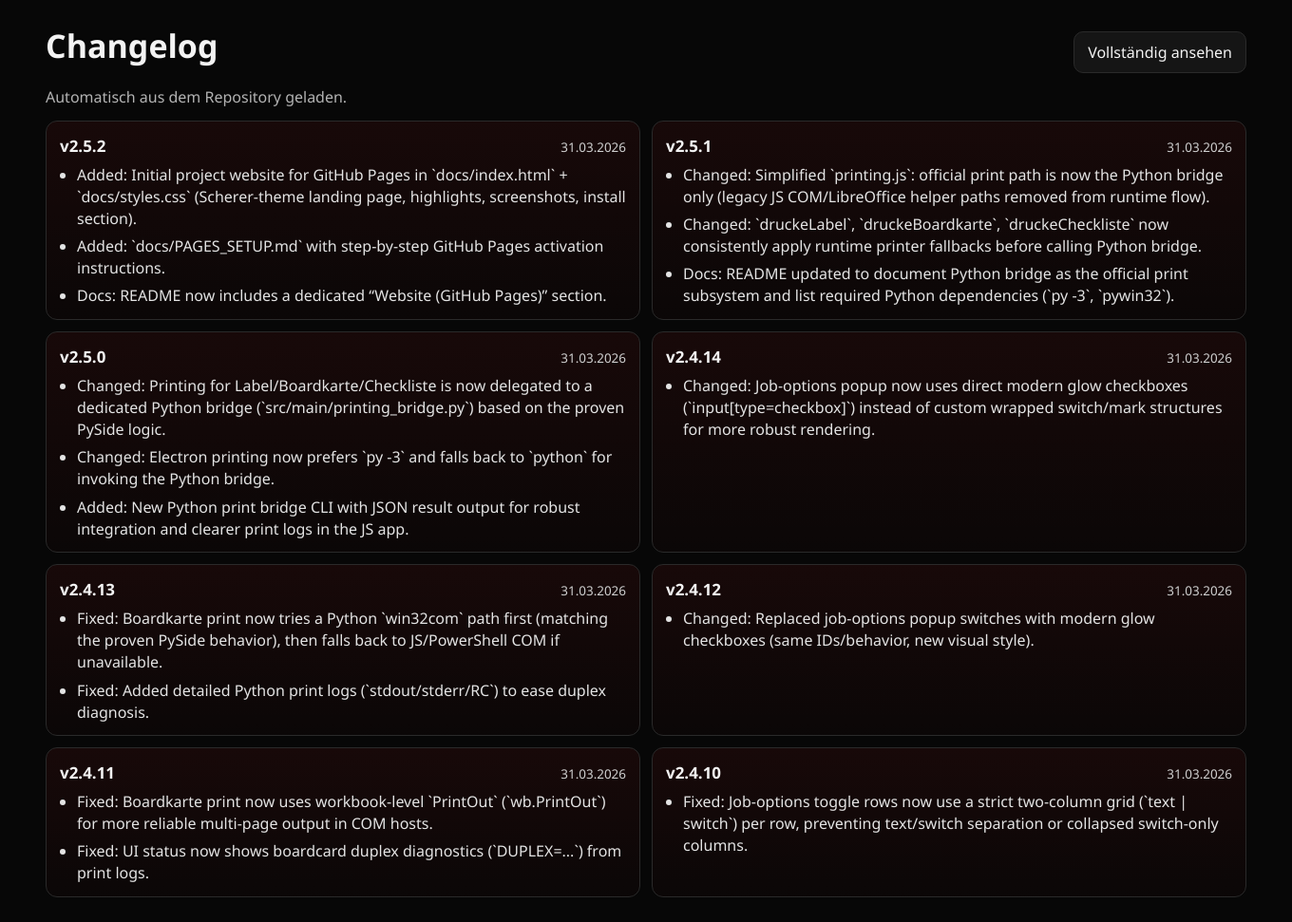
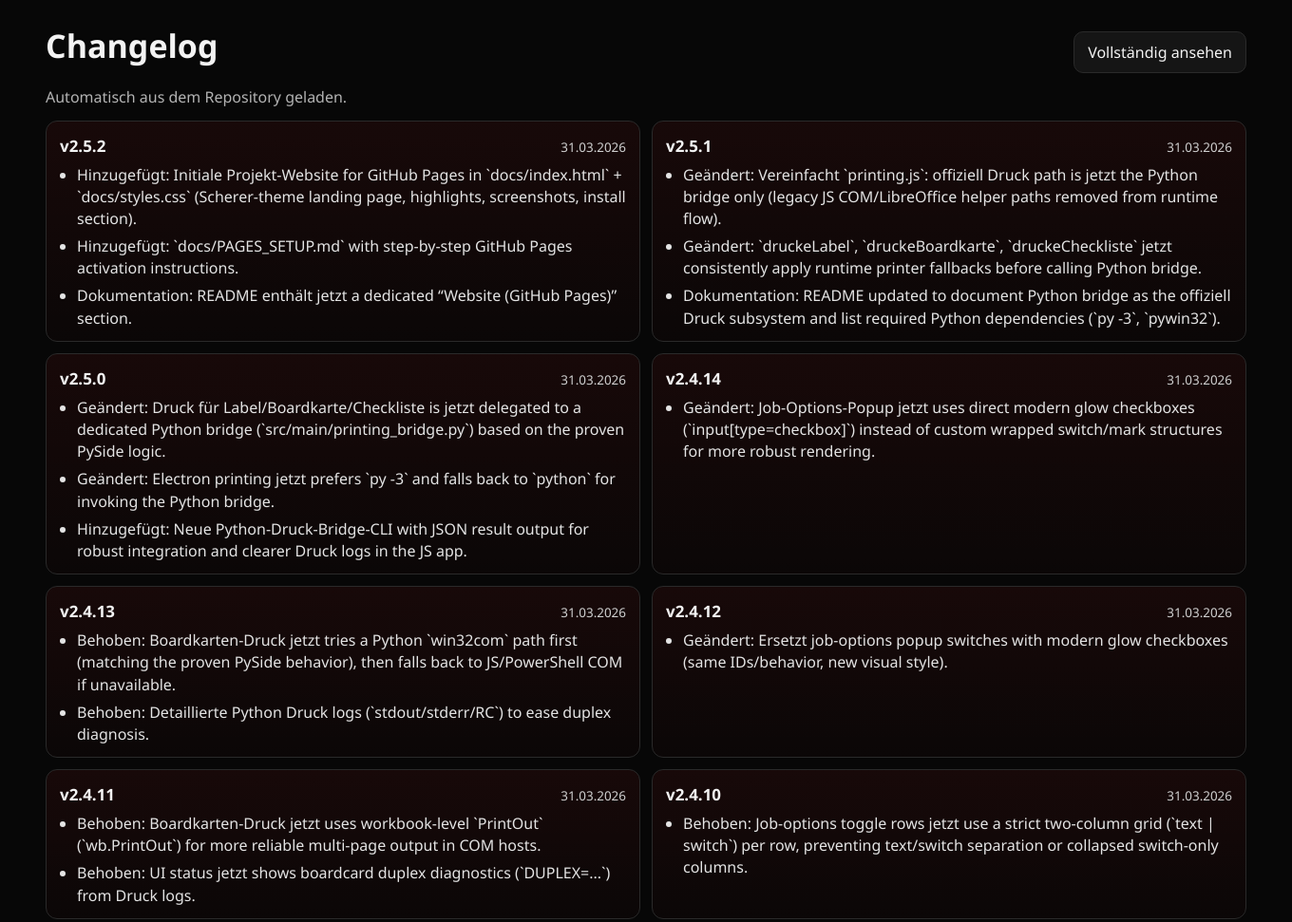
Before and after one commit to SpookyyQ/Scherer-Dokument-Generator-JS-Public, an Electron app: page docs/index.html in a window 1360 px wide. Shown: the part 2683-3654 px from the top of the page at 95% size. Drawn offline with Linux system fonts and the light colour scheme; no server answers.

Commit message:
feat(docs): localize dynamic changelog labels and entries to german

```diff
--- a/docs/index.html
+++ b/docs/index.html
@@ -6,7 +6,7 @@
   <title>Scherer Dokument-Generator</title>
   <meta name="description" content="Scherer Dokument-Generator: Boardkarte, Label und Checkliste schnell erstellen und drucken." />
   <link rel="stylesheet" href="./styles.css?v=20260401-9" />
-  <script src="./site.js?v=20260401-2" defer></script>
+  <script src="./site.js?v=20260401-3" defer></script>
 </head>
 <body>
   <header class="hero">
--- a/docs/site.js
+++ b/docs/site.js
@@ -3,6 +3,29 @@
   const BRANCH = "main";
   const MAX_CHANGELOG_CARDS = 8;
   const MAX_ITEMS_PER_CARD = 4;
+  const SECTION_TRANSLATIONS = {
+    Added: "Hinzugefügt",
+    Changed: "Geändert",
+    Fixed: "Behoben",
+    Removed: "Entfernt",
+    Deprecated: "Veraltet",
+    Security: "Sicherheit",
+    Docs: "Dokumentation",
+  };
+
+  const PHRASE_TRANSLATIONS = [
+    [/^Initial project website/i, "Initiale Projekt-Website"],
+    [/^README now includes/i, "README enthält jetzt"],
+    [/^Simplified/i, "Vereinfacht"],
+    [/^Replaced/i, "Ersetzt"],
+    [/^Added detailed/i, "Detaillierte"],
+    [/^New Python print bridge CLI/i, "Neue Python-Print-Bridge-CLI"],
+    [/^Printing for/i, "Druck für"],
+    [/^Job-options popup/i, "Job-Options-Popup"],
+    [/^Boardkarte print/i, "Boardkarten-Druck"],
+    [/^Sidebar navigation/i, "Sidebar-Navigation"],
+    [/^Initial Electron rewrite/i, "Initiales Electron-Rewrite"],
+  ];
 
   function formatDate(dateValue) {
     if (!dateValue) return "-";
@@ -96,13 +119,14 @@
 
       const sectionMatch = line.match(/^###\s+(.+)/);
       if (sectionMatch) {
-        currentSection = sectionMatch[1].trim();
+        const rawSection = sectionMatch[1].trim();
+        currentSection = SECTION_TRANSLATIONS[rawSection] || rawSection;
         continue;
       }
 
       const bulletMatch = line.match(/^-\s+(.+)/);
       if (bulletMatch) {
-        const entry = bulletMatch[1].trim();
+        const entry = translateEntry(bulletMatch[1].trim());
         const text = currentSection ? `${currentSection}: ${entry}` : entry;
         currentRelease.items.push(text);
       }
@@ -110,6 +134,21 @@
 
     if (currentRelease) releases.push(currentRelease);
     return releases;
+  }
+
+  function translateEntry(entry) {
+    let result = entry;
+    PHRASE_TRANSLATIONS.forEach(([regex, replacement]) => {
+      result = result.replace(regex, replacement);
+    });
+    result = result
+      .replace(/\bnow\b/gi, "jetzt")
+      .replace(/\bofficial\b/gi, "offiziell")
+      .replace(/\bprint\b/gi, "Druck")
+      .replace(/\bpipeline\b/gi, "Pipeline")
+      .replace(/\bfallback\b/gi, "Fallback")
+      .replace(/\bworkflow\b/gi, "Workflow");
+    return result;
   }
 
   function buildChangelogCard(release) {
```
